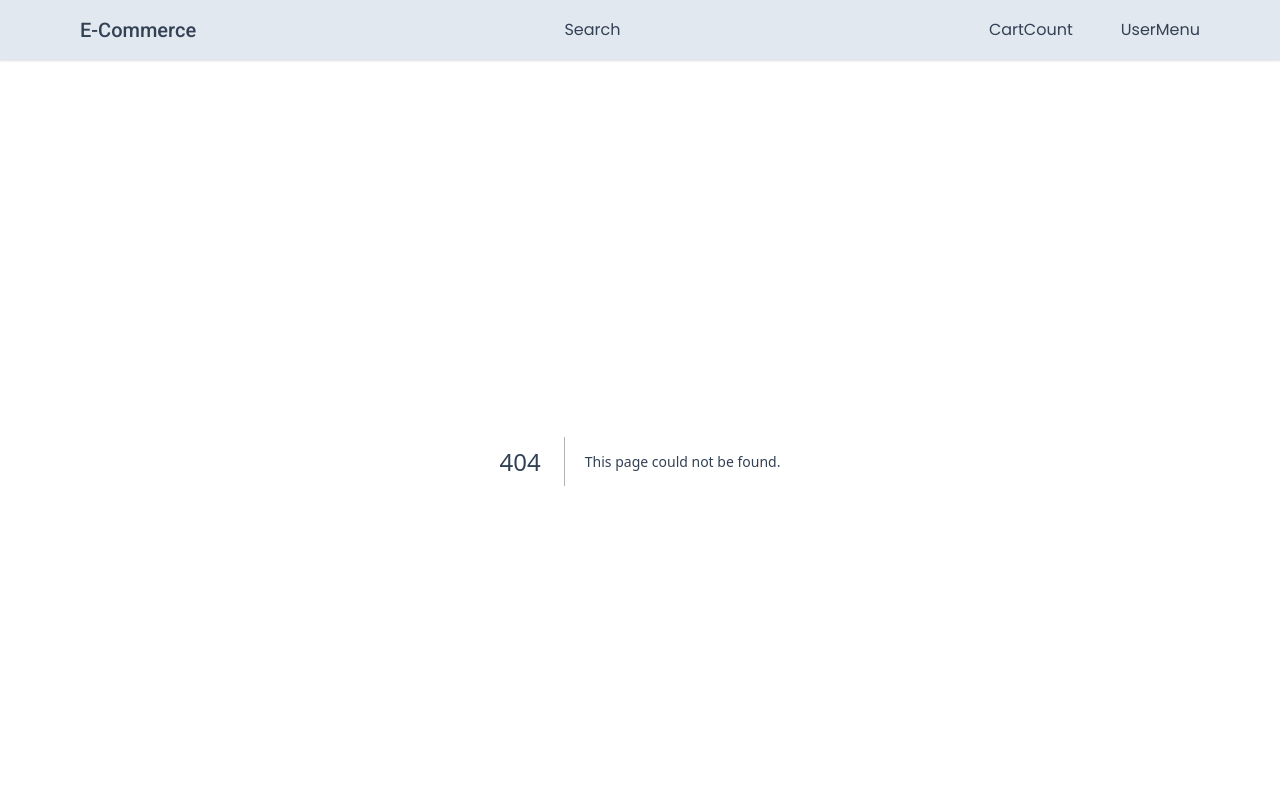
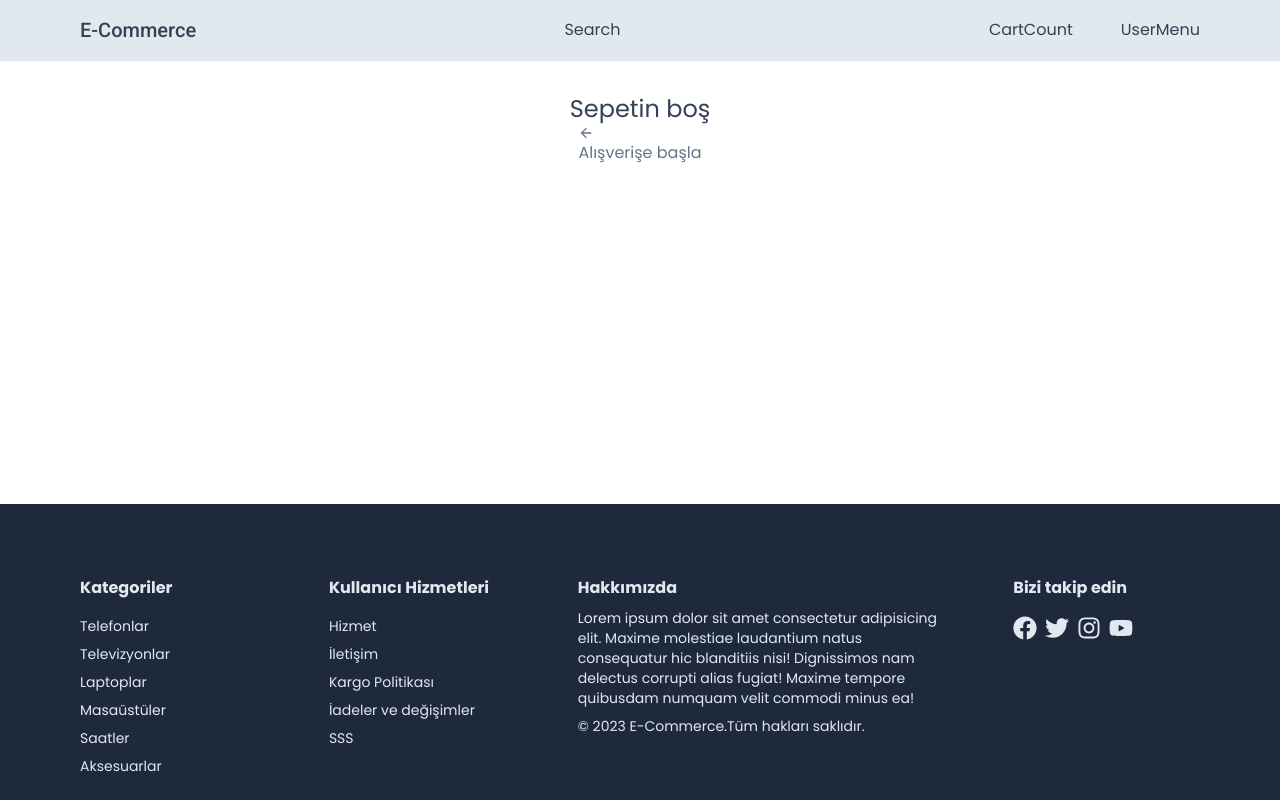
Before and after one commit to Yusufdmrc/next.js-e-commerce, a Next.js app: page /cart in a window 1280 px wide. Before the commit this address had no page. Shown: the top 800 px of the page. Built offline with nearby package versions, Linux system fonts and the light colour scheme.

Commit message:
CartDesign component created

```diff
--- /dev/null
+++ b/app/cart/CartDesign.tsx
@@ -0,0 +1,60 @@
+"use client";
+import { useCart } from "@/hooks/useCart";
+import Link from "next/link";
+import { MdArrowBack } from "react-icons/md";
+import Headline from "../components/Headline";
+import Button from "../components/Button";
+
+function CartDesign() {
+  const { cartProducts } = useCart();
+
+  if (!cartProducts || cartProducts.length === 0) {
+    return (
+      <div className="flex flex-col items-center">
+        <div className="text-2xl">Sepetin boş</div>
+        <div>
+          <Link href={"/"} className="text-slate-500 items-center gap-1 mt-2">
+            <MdArrowBack />
+            <span>Alışverişe başla</span>
+          </Link>
+        </div>
+      </div>
+    );
+  }
+  return (
+    <div>
+      <Headline title="Alışveriş Sepeti" center />
+      <div className="grid grid-cols-5 text-xs gap-4 pb-2 items-center mt-8">
+        <div className="col-span-2 justify-self-start">ÜRÜN</div>
+        <div className="justify-self-center">FİYAT</div>
+        <div className="justify-self-center">ADET</div>
+        <div className="justify-self-end">TOPLAM</div>
+      </div>
+      <div>
+        {cartProducts &&
+          cartProducts.map((item) => {
+            return <div key={item.id}>{item.name}</div>;
+          })}
+      </div>
+      <div className="border-t-[1.5px] border-slate-200 py-4 flex justify-between gap-4 ">
+        <div className="w-[90px]">
+          <Button label="Sepeti Temizle" onClick={() => {}} outline />
+        </div>
+        <div className="text-sm flex flex-col gap-1 items-start">
+          <div className="flex justify-between w-full text-base font-semibold">
+            <span>Ara Toplam</span>
+            <span>$1,000</span>
+          </div>
+          <p className="text-slate-500">Kargo ödeme sırasında hesaplanır</p>
+          <Button label="Ödeme" onClick={() => {}} />
+          <Link href={"/"} className="text-slate-500 items-center gap-1 mt-2">
+            <MdArrowBack />
+            <span>Alışverişe devam et</span>
+          </Link>
+        </div>
+      </div>
+    </div>
+  );
+}
+
+export default CartDesign;
--- /dev/null
+++ b/app/cart/page.tsx
@@ -0,0 +1,14 @@
+import Container from "../components/Container";
+import CartDesign from "./CartDesign";
+
+const Cart = () => {
+  return (
+    <div className="pt-8 ">
+      <Container>
+        <CartDesign />
+      </Container>
+    </div>
+  );
+};
+
+export default Cart;
--- a/app/components/Button.tsx
+++ b/app/components/Button.tsx
@@ -24,6 +24,7 @@ const Button: React.FC<ButtonProps> = ({
 }) => {
   return (
     <button
+      onClick={onClick}
       disabled={disabled}
       className={`disabled:opacity-70 disabled:cursor-not-allowed
                  rounded-md hover:opacity-80 transition w-full
--- a/app/layout.tsx
+++ b/app/layout.tsx
@@ -3,6 +3,8 @@ import type { Metadata } from "next";
 import { Poppins } from "next/font/google";
 import Header from "./components/header/Header";
 import Footer from "./components/footer/Footer";
+import CartProvider from "@/providers/CartProvider";
+import { Toaster } from "react-hot-toast";
 
 const poppins = Poppins({ subsets: ["latin"], weight: ["400", "700"] });
 
@@ -19,11 +21,21 @@ export default function RootLayout({
   return (
     <html lang="en">
       <body className={`${poppins.className} text-slate-700`}>
-        <div className="flex flex-col min-h-screen">
-          <Header />
-          <main className="flex-grow">{children}</main>
-          <Footer />
-        </div>
+        <Toaster
+          toastOptions={{
+            style: {
+              background: "rgb(51 65 85)",
+              color: "#fff",
+            },
+          }}
+        />
+        <CartProvider>
+          <div className="flex flex-col min-h-screen">
+            <Header />
+            <main className="flex-grow">{children}</main>
+            <Footer />
+          </div>
+        </CartProvider>
       </body>
     </html>
   );
--- a/app/product/[productId]/ProductDetails.tsx
+++ b/app/product/[productId]/ProductDetails.tsx
@@ -4,8 +4,11 @@ import Button from "@/app/components/Button";
 import ChangeColor from "@/app/components/products/ChangeColor";
 import ChangeQuantity from "@/app/components/products/ChangeQuantity";
 import ProductImage from "@/app/components/products/ProductImage";
+import { useCart } from "@/hooks/useCart";
 import { Rating } from "@mui/material";
-import { useCallback, useState } from "react";
+import { useRouter } from "next/navigation";
+import { useCallback, useEffect, useState } from "react";
+import { MdCheckCircle } from "react-icons/md";
 
 interface ProductDetailProps {
   product: any;
@@ -33,6 +36,8 @@ const Horizantal = () => {
 };
 
 const ProductDetails: React.FC<ProductDetailProps> = ({ product }) => {
+  const { handleAddProductToCart, cartProducts } = useCart();
+  const [isProductInCart, setIsProductInCart] = useState(false);
   const [cartProduct, setCartProduct] = useState<CartProductType>({
     id: product.id,
     name: product.name,
@@ -43,6 +48,8 @@ const ProductDetails: React.FC<ProductDetailProps> = ({ product }) => {
     quantity: 1,
     price: product.price,
   });
+
+  const router = useRouter();
 
   const productRating =
     product.reviews.reduce((acc: number, item: any) => item.rating + acc, 0) /
@@ -77,7 +84,20 @@ const ProductDetails: React.FC<ProductDetailProps> = ({ product }) => {
     });
   }, [cartProduct]);
 
-  console.log(cartProduct);
+  console.log(cartProducts);
+
+  useEffect(() => {
+    setIsProductInCart(false);
+    if (cartProducts) {
+      const existingIndex = cartProducts.findIndex(
+        (item) => item.id === product.id
+      );
+
+      if (existingIndex > -1) {
+        setIsProductInCart(true);
+      }
+    }
+  }, [cartProducts]);
 
   return (
     <div className="grid grid-cols-1 md:grid-cols-2 gap-12">
@@ -107,6 +127,22 @@ const ProductDetails: React.FC<ProductDetailProps> = ({ product }) => {
           {product.inStock ? "Stokta var " : "Stok yok"}
         </div>
         <Horizantal />
+        {isProductInCart ? (
+          <>
+            <p className="mb-2 text-slate-500 flex items-center gap-1">
+              <MdCheckCircle size={20} className="text-teal-400" />
+              <span>Ürün sepete eklendi</span>
+            </p>
+            <div className="max-w-[300px]">
+              <Button
+                label="View Cart"
+                outline
+                onClick={() => router.push("/cart")}
+              />
+            </div>
+          </>
+        ) : (
+          <>
             <ChangeColor
               cartProduct={cartProduct}
               images={product.images}
@@ -120,8 +156,13 @@ const ProductDetails: React.FC<ProductDetailProps> = ({ product }) => {
             />
             <Horizantal />
             <div className="max-w-[300px]">
-          <Button label="Sepete Ekle" onClick={() => {}} />
+              <Button
+                label="Sepete Ekle"
+                onClick={() => handleAddProductToCart(cartProduct)}
+              />
             </div>
+          </>
+        )}
       </div>
     </div>
   );
--- a/hooks/useCart.tsx
+++ b/hooks/useCart.tsx
@@ -1,7 +1,17 @@
-import { createContext, useContext, useState } from "react";
+import { CartProductType } from "@/app/product/[productId]/ProductDetails";
+import {
+  createContext,
+  useCallback,
+  useContext,
+  useEffect,
+  useState,
+} from "react";
+import { toast } from "react-hot-toast";
 
 type CartContextType = {
   totalQuantity: number;
+  cartProducts: CartProductType[] | null;
+  handleAddProductToCart: (product: CartProductType) => void;
 };
 
 export const CartContext = createContext<CartContextType | null>(null);
@@ -11,10 +21,37 @@ interface Props {
 }
 
 export const CartContextProvider = (props: Props) => {
-  const [totalQuantity, setTotalQuantity] = useState(0);
+  const [totalQuantity, setTotalQuantity] = useState(1);
+  const [cartProducts, setCartProducts] = useState<CartProductType[] | null>(
+    null
+  );
+
+  useEffect(() => {
+    const cartItems: any = localStorage.getItem("eShopCartItems");
+    const cProducts: CartProductType[] | null = JSON.parse(cartItems);
+
+    setCartProducts(cProducts);
+  }, []);
+
+  const handleAddProductToCart = useCallback((product: CartProductType) => {
+    setCartProducts((prev) => {
+      let updatedCart;
+      if (prev) {
+        updatedCart = [...prev, product];
+      } else {
+        updatedCart = [product];
+      }
+
+      toast.success("Ürün sepete eklendi");
+      localStorage.setItem("eShopCartItems", JSON.stringify(updatedCart));
+      return updatedCart;
+    });
+  }, []);
 
   const value = {
     totalQuantity,
+    cartProducts,
+    handleAddProductToCart,
   };
 
   return <CartContext.Provider value={value} {...props} />;
--- a/package.json
+++ b/package.json
@@ -23,6 +23,7 @@
     "postcss": "8.4.31",
     "react": "18.2.0",
     "react-dom": "18.2.0",
+    "react-hot-toast": "^2.4.1",
     "react-icons": "^4.11.0",
     "tailwindcss": "3.3.5",
     "typescript": "5.2.2"
--- /dev/null
+++ b/providers/CartProvider.tsx
@@ -0,0 +1,13 @@
+"use client";
+
+import { CartContextProvider } from "@/hooks/useCart";
+
+interface CartPropviderProps {
+  children: React.ReactNode;
+}
+
+const CartProvider: React.FC<CartPropviderProps> = ({ children }) => {
+  return <CartContextProvider>{children}</CartContextProvider>;
+};
+
+export default CartProvider;
```
Also changed, not shown: 1 other file (tests, documents, lock files or other folders). Lines whose indentation alone changed are shown as unchanged.
